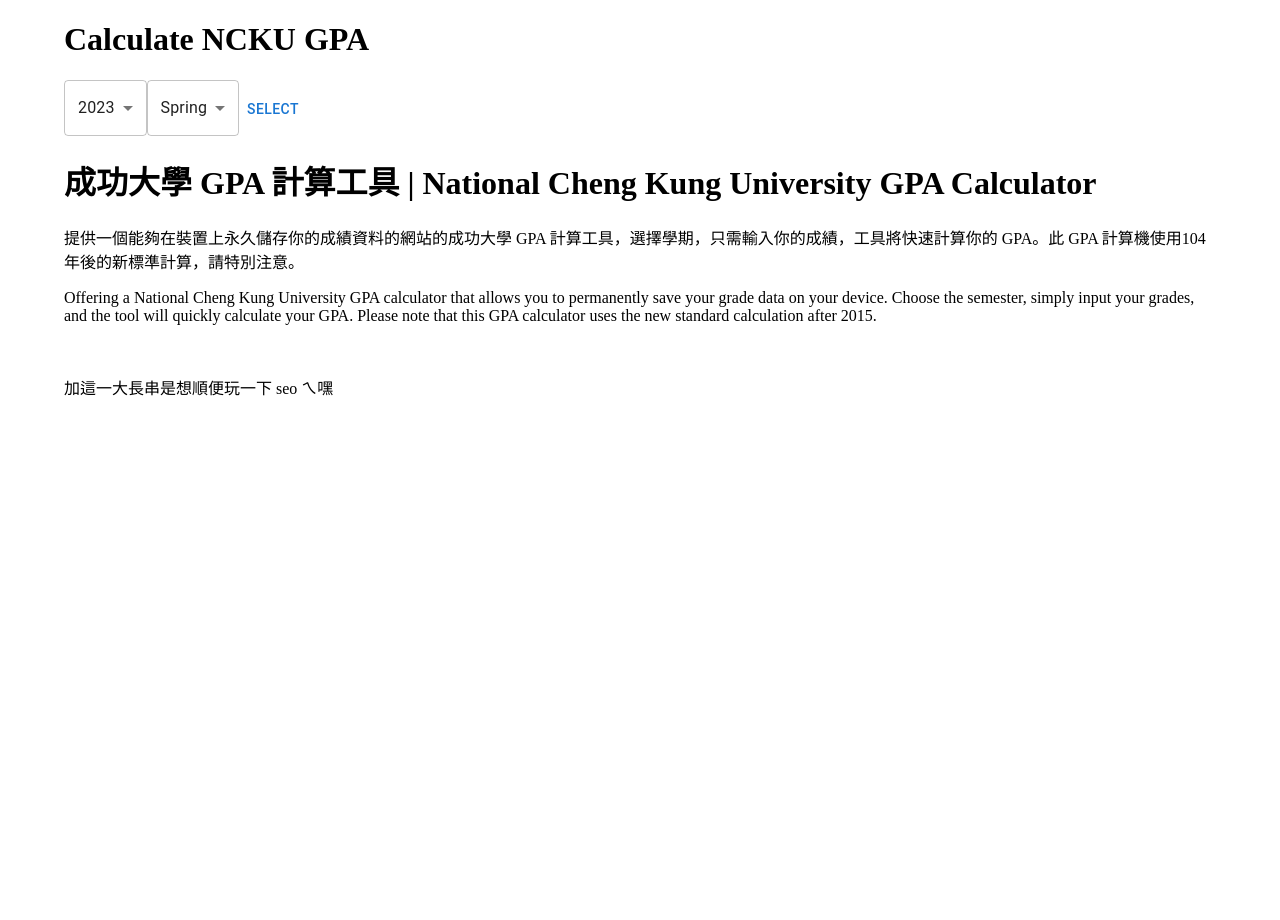
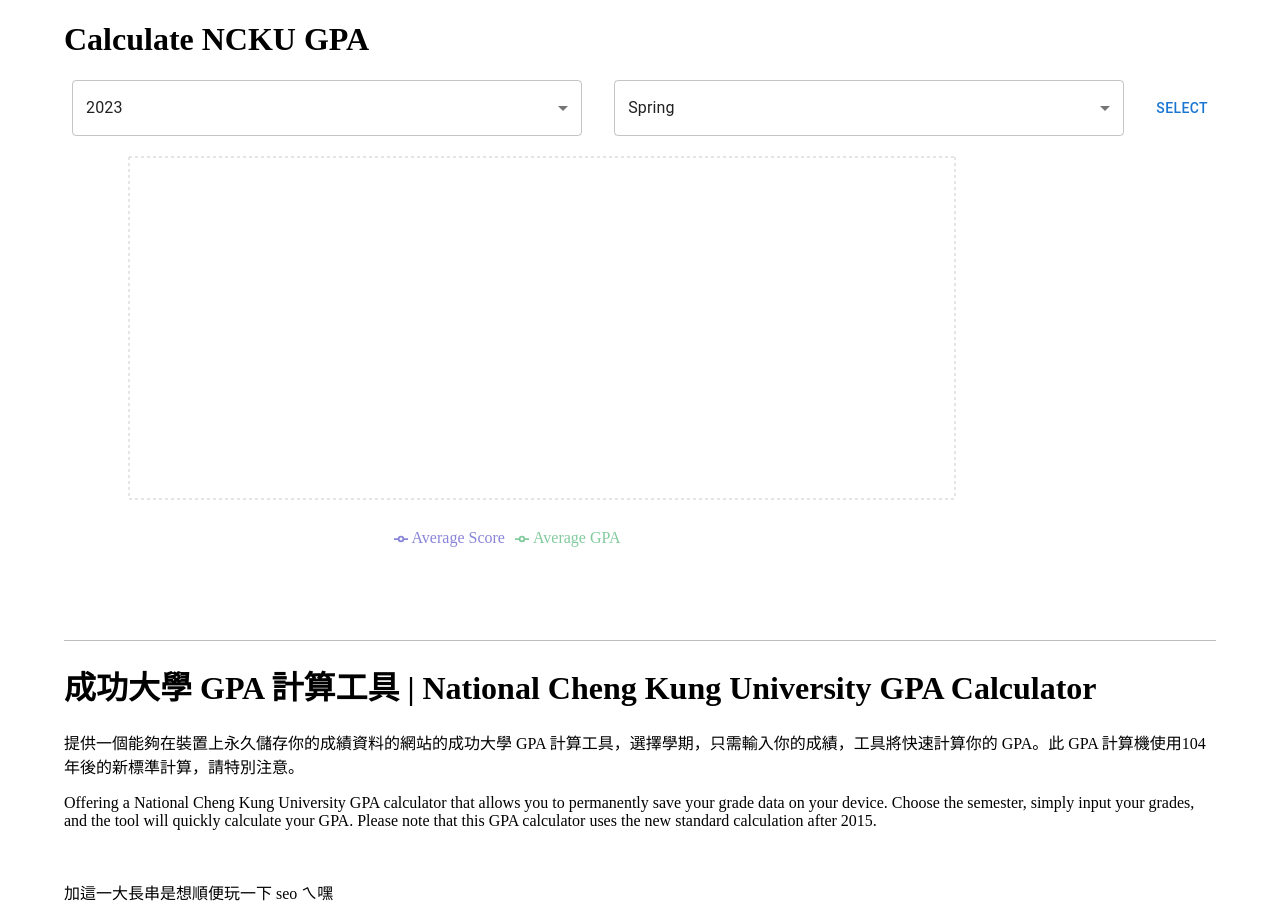
Before and after one commit to peterxcli/ncku-gpa-calculator, a Next.js app: page / in a window 1280 px wide. Before the commit the page ends 800 px from the top, so only its background shows below. Built offline with nearby package versions, Linux system fonts and the light colour scheme.

Commit message:
modify rwd and add charts to display score trend

```diff
--- a/package.json
+++ b/package.json
@@ -19,12 +19,15 @@
     "@types/node": "20.3.3",
     "@types/react": "18.2.14",
     "@types/react-dom": "18.2.6",
+    "@types/recharts": "^1.8.24",
     "@types/uuid": "^9.0.2",
     "eslint": "8.44.0",
     "eslint-config-next": "13.4.7",
     "next": "13.4.7",
     "react": "18.2.0",
     "react-dom": "18.2.0",
+    "rechart": "^0.0.1",
+    "recharts": "^2.7.2",
     "sass": "^1.63.6",
     "typescript": "5.1.6",
     "uuid": "^9.0.0",
--- /dev/null
+++ b/src/components/scoresChart.tsx
@@ -0,0 +1,63 @@
+import { useEffect, useState } from 'react';
+import { LineChart, Line, XAxis, YAxis, CartesianGrid, Tooltip, Legend, ResponsiveContainer } from 'recharts';
+import { scoreToGrade } from '@/utils/calculate';
+
+type ScoresChartProps = {
+    records: YearRecord;
+};
+
+const ScoresChart: React.FC<ScoresChartProps> = ({ records }) => {
+    const [data, setData] = useState<ChartData[]>([]);
+
+    useEffect(() => {
+        const transformedData: ChartData[] = [];
+        for (const year in records) {
+            for (const semester in records[year]) {
+                let totalScore = 0;
+                let totalGPA = 0;
+                let totalCredits = 0;
+                const semesterCourses = records[year][semester];
+                for (const course of (semesterCourses || [])) {
+                    totalScore += course.score;
+                    totalGPA += scoreToGrade(course.score) * course.credit;
+                    totalCredits += course.credit;
+                }
+
+                // Calculate average score and GPA, assuming GPA is calculated as the total GPA divided by total credits
+                if (semesterCourses && semesterCourses.length > 0) {
+                    transformedData.push({
+                        semester: `${year} ${semester}`,
+                        averageScore: totalScore / semesterCourses.length,
+                        averageGPA: totalGPA / totalCredits
+                    });
+                }
+            }
+        }
+
+        setData(transformedData);
+    }, [records]);
+
+    return (
+        // <div style={{ display: "flex", justifyContent: "center", height: "100%", width: "100%" }}>
+            <ResponsiveContainer width="100%" height="100%">
+                <LineChart
+                    data={data}
+                    margin={{
+                        top: 5, right: 5, left: 5, bottom: 5,
+                    }}
+                >
+                    <CartesianGrid strokeDasharray="3 3" />
+                    <XAxis dataKey="semester" />
+                    <YAxis />
+                    <Tooltip />
+                    <Legend />
+                    <Line type="monotone" dataKey="averageScore" stroke="#8884d8" name="Average Score" />
+                    <Line type="monotone" dataKey="averageGPA" stroke="#82ca9d" name="Average GPA" />
+                </LineChart>
+            </ResponsiveContainer>
+        // </div>
+
+    );
+}
+
+export default ScoresChart;
--- a/src/pages/[year]/index.module.scss
+++ b/src/pages/[year]/index.module.scss
@@ -1,5 +1,5 @@
 .container {
-    display: flex;
+    display: flex!important;
     justify-content: center;
     align-items: center;
     flex-direction: column;
--- /dev/null
+++ b/src/pages/index.module.scss
@@ -0,0 +1,38 @@
+// .container {
+//     text-align: center;
+// }
+
+.form {
+    display: grid;
+    grid-template-columns: 1fr 1fr auto;
+    gap: 1em;
+    justify-content: center;
+    align-items: center;
+    margin-bottom: 1em;
+
+    .select {
+        margin: 0 0.5em;
+    }
+}
+
+
+.score-chart-container {
+    display: flex;
+    justify-content: center;
+    align-items: center;
+    height: 50vh;
+    width: 70vw;
+}
+
+.separate-line {
+    height: 1px;
+    background-color: #BDBDBD;
+    width: 100%;
+    margin: 16px 0;
+}
+
+@media screen and (max-width: 666px) {
+    .score-chart-container {
+        width: 90vw;
+    }
+}
--- a/src/pages/index.tsx
+++ b/src/pages/index.tsx
@@ -5,6 +5,8 @@
 import { useAppStore } from '@/store/store';
 import { v4 as uuidv4 } from 'uuid';
 import Head from 'next/head';
+import ScoresChart from '@/components/scoresChart';
+import styles from './index.module.scss';
 
 const IndexPage = () => {
   const uuid = uuidv4();
@@ -17,25 +19,21 @@
     e.preventDefault();
     router.push(`/${year}/${semester}`);
   };
-  const handleEdit = (_year: string, _semester: string) => {
-    // e.preventDefault();
+  const handleEdit = (e: React.FormEvent<HTMLFormElement>, _year: string, _semester: string) => {
+    e.preventDefault();
     router.push(`/${_year}/${_semester}`);
   };
 
   return (
-    <>
-      <Head>
-        <title>成功大學 GPA 計算工具 | National Cheng Kung University GPA Calculator</title>
-        <meta name="description" content="提供一個能夠在裝置上永久儲存你的成績資料的網站的成功大學 GPA 計算工具，選擇學期，只需輸入你的成績，工具將快速計算你的 GPA。此 GPA 計算機使用104年後的新標準計算，請特別注意 | Offering a National Cheng Kung University GPA calculator that allows you to permanently save your grade data on your device. Choose the semester, simply input your grades, and the tool will quickly calculate your GPA. Please note that this GPA calculator uses the new standard calculation after 2015." />
-      </Head>
     <Container>
       <h1>Calculate NCKU GPA</h1>
       {
         Array.from(Object.entries(records)).map(_year => (
           Array.from(Object.entries(_year[1])).map(_semester => (
             <div key={uuidv4()}>
-                <form onSubmit={() => handleEdit(_year[0], _semester[0])}>
+              <form onSubmit={(e) => handleEdit(e, _year[0], _semester[0])} className={styles.form}>
                 <Select
+                  className={styles.select}
                   disabled
                   value={_year[0]}
                   MenuProps={{
@@ -53,7 +51,11 @@
                   ))}
                 </Select>
 
-                  <Select disabled value={_semester[0]}>
+                <Select
+                  className={styles.select}
+                  disabled
+                  value={_semester[0]}
+                >
                   <MenuItem value='Spring'>Spring</MenuItem>
                   <MenuItem value='Fall'>Fall</MenuItem>
                 </Select>
@@ -66,8 +68,9 @@
         )
       }
 
-        <form onSubmit={handleSubmit}>
+      <form onSubmit={handleSubmit} className={styles.form}>
         <Select
+          className={styles.select}
           value={year}
           onChange={(e: SelectChangeEvent<number>) => setYear(e.target.value as number)}
           MenuProps={{
@@ -85,21 +88,32 @@
           ))}
         </Select>
 
-          <Select value={semester} onChange={(e) => setSemester(e.target.value as string)}>
+        <Select
+          className={styles.select}
+          value={semester}
+          onChange={(e) => setSemester(e.target.value as string)}
+        >
           <MenuItem value='Spring'>Spring</MenuItem>
           <MenuItem value='Fall'>Fall</MenuItem>
         </Select>
 
         <Button type="submit">Select</Button>
       </form>
+      <div className={styles['score-chart-container']}>
+        <ScoresChart records={records} />
+      </div>
+      <br />
+      <br />
+      <br />
+      <br />
+      <div className={styles['separate-line']}></div>
       <h1>成功大學 GPA 計算工具 | National Cheng Kung University GPA Calculator</h1>
       <p>提供一個能夠在裝置上永久儲存你的成績資料的網站的成功大學 GPA 計算工具，選擇學期，只需輸入你的成績，工具將快速計算你的 GPA。此 GPA 計算機使用104年後的新標準計算，請特別注意。</p>
       <p>Offering a National Cheng Kung University GPA calculator that allows you to permanently save your grade data on your device. Choose the semester, simply input your grades, and the tool will quickly calculate your GPA. Please note that this GPA calculator uses the new standard calculation after 2015.</p>
-        <br/>
+      <br />
       <p>加這一大長串是想順便玩一下 seo ㄟ嘿</p>
 
     </Container>
-    </>
   );
 };
 
@@ -110,6 +124,10 @@
   }, []);
   return (
     <>
+      <Head>
+        <title>成功大學 GPA 計算工具 | National Cheng Kung University GPA Calculator</title>
+        <meta name="description" content="提供一個能夠在裝置上永久儲存你的成績資料的網站的成功大學 GPA 計算工具，選擇學期，只需輸入你的成績，工具將快速計算你的 GPA。此 GPA 計算機使用104年後的新標準計算，請特別注意 | Offering a National Cheng Kung University GPA calculator that allows you to permanently save your grade data on your device. Choose the semester, simply input your grades, and the tool will quickly calculate your GPA. Please note that this GPA calculator uses the new standard calculation after 2015." />
+      </Head>
       {!isServer && <IndexPage />}
     </>
   );
--- a/src/types/global.ts
+++ b/src/types/global.ts
@@ -12,3 +12,9 @@
 interface YearRecord {
     [key: string]: Semester;
 }
+
+type ChartData = {
+    semester: string;
+    averageScore: number;
+    averageGPA: number;
+};
--- a/src/utils/calculate.ts
+++ b/src/utils/calculate.ts
@@ -1,4 +1,4 @@
-const scoreToGrade = (score: number): number => {
+export const scoreToGrade = (score: number): number => {
     if (score >= 90) return 4.3;
     if (score >= 85) return 4.0;
     if (score >= 80) return 3.7;
```
Also changed, not shown: src/pages/[year]/[semester].tsx (+17 -1 lines). Lines whose indentation alone changed are shown as unchanged.
